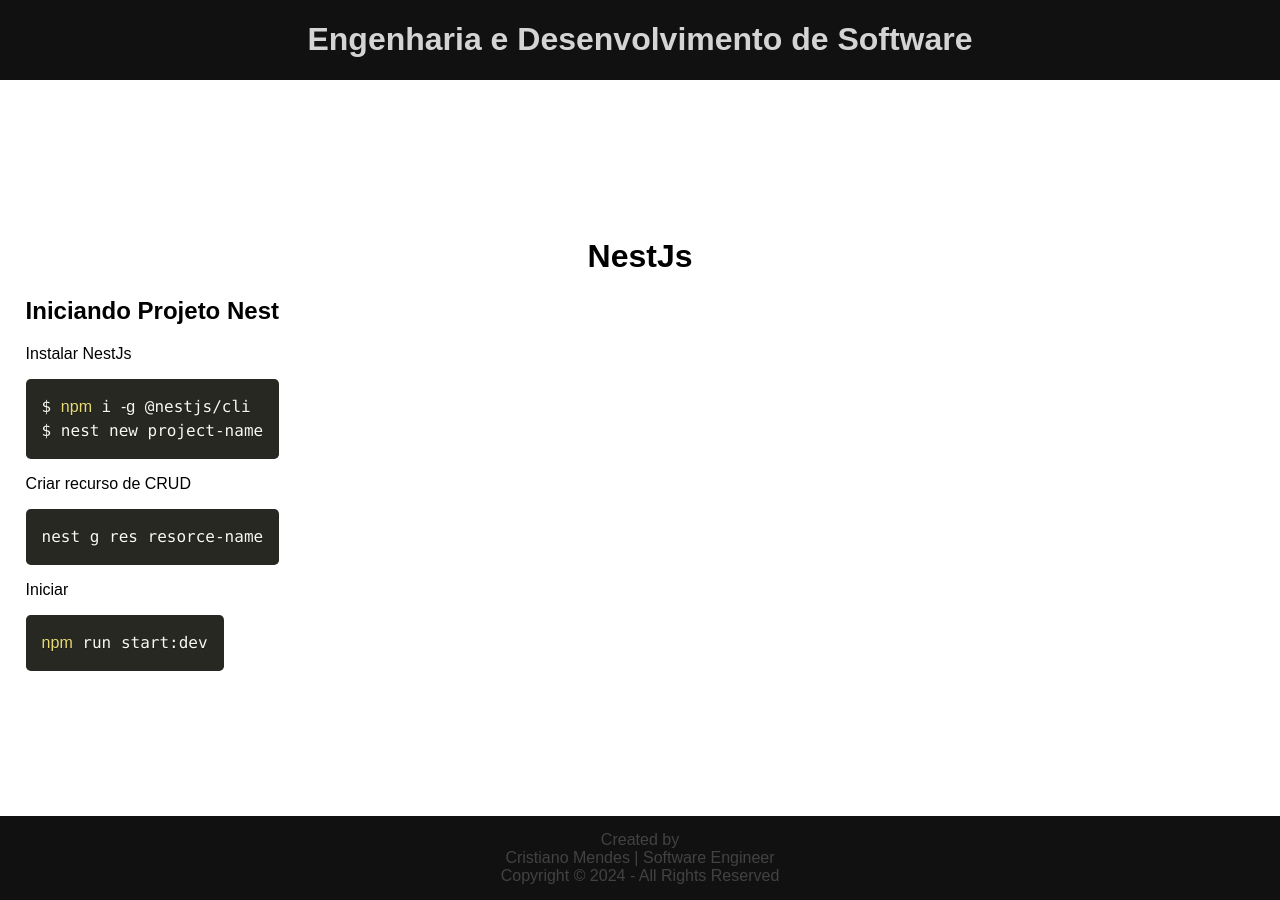
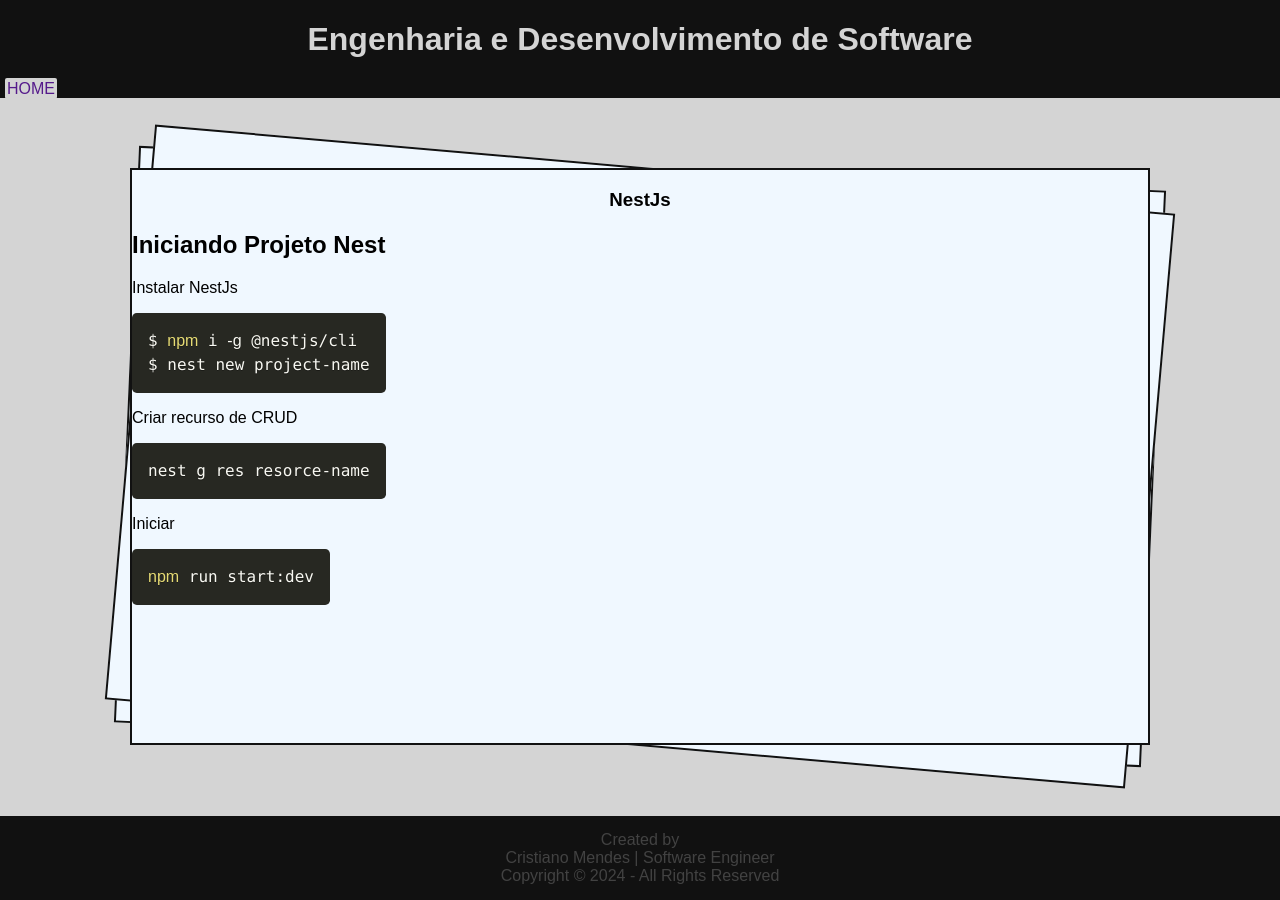
Before and after one commit to CristianoMends/eng-de-software, a Jekyll site: the page built from posts/nest.md, in a window 1280 px wide. Built offline with Jekyll 4.4.1, drawn with Linux system fonts in a browser that asks for light colours; our own code applies the rules of GitHub Pages for plain Markdown files.

Commit message:
update default.html

```diff
--- a/_layouts/default.html
+++ b/_layouts/default.html
@@ -12,10 +12,17 @@
     <header>
         <h1>Engenharia e Desenvolvimento de Software</h1>
         <nav>
+            <a class="btnHome" href="">HOME</a>
         </nav>
     </header>
     <main>
-        {{ content }}
+        <section class="s1">
+            <section class="s2">
+                <div class="container">
+                    {{ content }}
+                </div>
+            </section>
+        </section>
     </main>
     <footer class="footer">
         </div>
--- a/assets/css/styles.css
+++ b/assets/css/styles.css
@@ -3,19 +3,55 @@
     flex-direction: column;
     justify-content: space-between;
     padding: 0;
+    align-items: center;
     margin: 0;
     height: 100vh;
     overflow-x: hidden;
+    background-color: #d4d4d4;
 }
 img{
     width: max-content;
     max-width: 350px;
 }
+.btnHome{
+    background-color: #d4d4d4;
+    border-radius: 2px;
+    padding: 2px;
+    text-decoration: none;
+    margin: 5px;
+}
 *{
     font-family: Arial, Helvetica, sans-serif;
 }
 main{
-    padding: 5% 2%;
+    display: flex;
+    justify-content: center;
+    align-items: center;
+    width: 100%;
+    height: 100%;
+}
+section{
+    display: flex;
+    align-items: center;
+    justify-content: center;
+    background-color: aliceblue;
+    border: 2px solid #111;
+    transform: rotate(2.5deg);
+}
+.s1{
+    width: 80%;
+    height: 80%;
+}
+.s2{
+    width: 100%;
+    height: 100%;
+}
+.container{
+    background-color: aliceblue;
+    width: 100%;
+    height: 100%;
+    border: 2px solid #111;
+    transform: rotate(-5deg);
 }
 h1{
     text-align: center;
@@ -30,12 +66,16 @@
     background-color: #111;
     top: 0;
     color: #d4d4d4;
+    width: 100%;
+    border-bottom: 1px solid #d4d4d4;
 }
 
 footer {
+    border-top: 1px solid #d4d4d4;
     background-color: #111;
     color: #d4d4d4;
     display: flex;
+    width: 100%;
     flex-direction: column;
     gap: 10px;
     padding: 15px;
```
